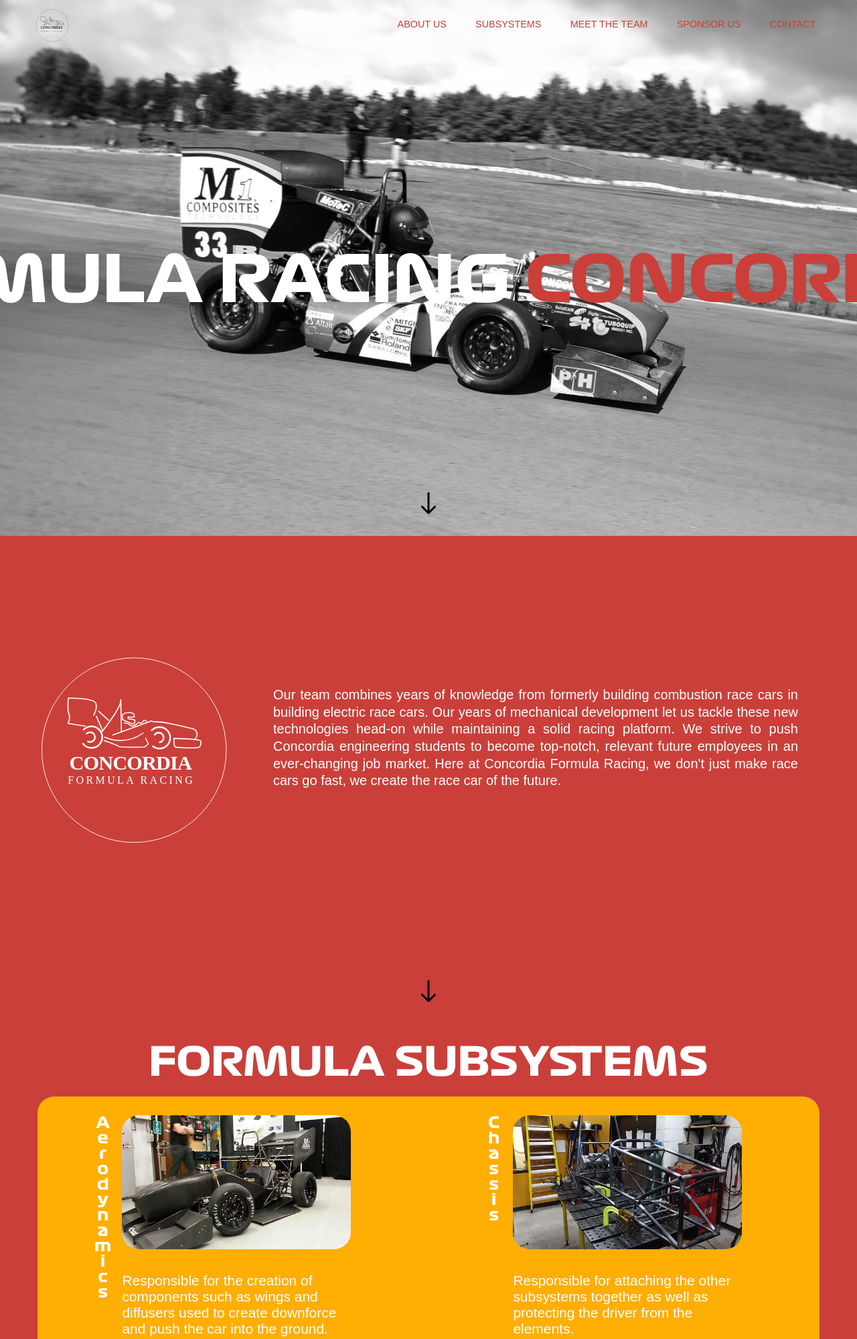
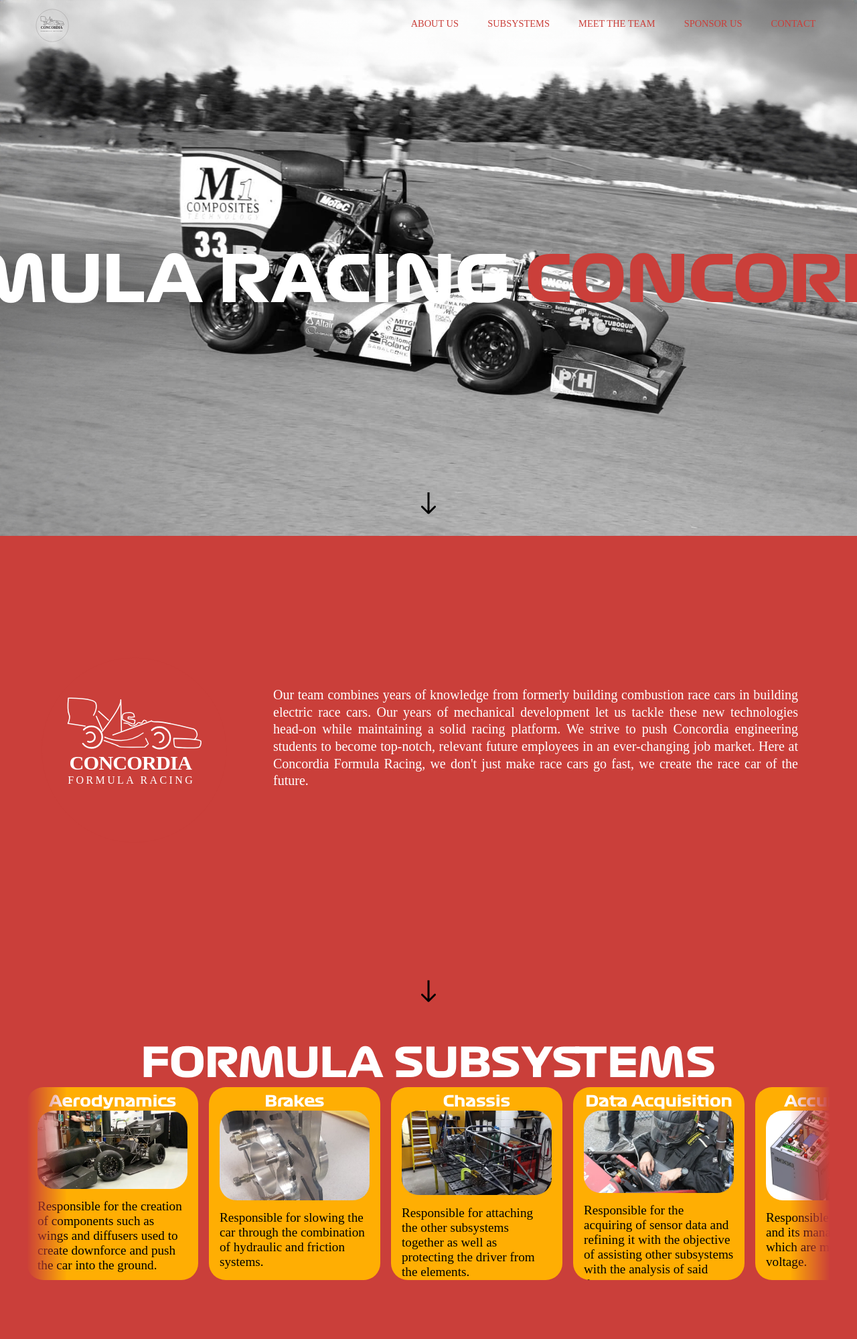
Before and after one commit to concordia-fsae/formula_website, a PHP site: page / in a window 1280 px wide. Shown: the top 1999 px of the page at 67% size. Run offline with PHP 8.4, Linux system fonts and the light colour scheme; some libraries are stand-ins or nearby versions.

Commit message:
updated home page

```diff
--- a/index.html
+++ b/index.html
@@ -67,7 +67,8 @@
             <div class="title subsystem">FORMULA SUBSYSTEMS</div>
             <div class="sub_section hidden">
                 <div class="cardSec one">
-                    <div class="sub-cardSec one">
+                    <label>
+                        <input type="checkbox" id="toCheck" class="hover">
                         <div class="card aero">
                             <p class="title forCards">Aerodynamics</p>
                             <div class="frame">
@@ -75,7 +76,9 @@
                                 <p class="text">Responsible for the creation of components such as wings and diffusers used to create downforce and push the car into the ground.</p>
                             </div>
                         </div>
-
+                    </label>
+                    <label>
+                        <input type="checkbox" id="toCheck" class="hover">
                         <div class="card brakes">
 
                             <p class="title forCards">Brakes</p>
@@ -84,9 +87,9 @@
                                 <p class="text toolong">Responsible for slowing the car through the combination of hydraulic and friction systems.</p>
                             </div>
                         </div>
-                    </div>
-
-                    <div class="sub-cardSec two">
+                    </label>
+                    <label>
+                        <input type="checkbox" id="toCheck" class="hover">
                         <div class="card chassis">
                             <p class="title forCards">Chassis</p>
                             <div class="frame">
@@ -94,7 +97,9 @@
                                 <p class="text">Responsible for attaching the other subsystems together as well as protecting the driver from the elements.</p>
                             </div>
                         </div>
-
+                    </label>
+                    <label>
+                        <input type="checkbox" id="toCheck" class="hover">
                         <div class="card data">
                             <p class="title forCards">Data Acquisition</p>
                             <div class="frame">
@@ -102,11 +107,76 @@
                                 <p class="text">Responsible for the acquiring of sensor data and refining it with the objective of assisting other subsystems with the analysis of said data.</p>
                             </div>
                         </div>
+                    </label>
+                    <label>
+                        <input type="checkbox" id="toCheck" class="hover">
+                        <div class="card accumulator">
+                            <p class="title forCards">Accumulator</p>
+                            <div class="frame">
+                                <img class="card-photo" src="assets/subsystems/accumulator.jpg" alt="dfasd">
+                                <p class="text">Responsible for the battery and its management systems which are mostly high voltage.</p>
                             </div>
+                        </div>
+                    </label>
+                    <!--  -->
+                    <label>
+                        <input type="checkbox" id="toCheck" class="hover">
+                        <div class="card aero">
+                            <p class="title forCards">Aerodynamics</p>
+                            <div class="frame">
+                                <img class="card-photo" src="assets/subsystems/aero-photo.jpg" alt="dfasd">
+                                <p class="text">Responsible for the creation of components such as wings and diffusers used to create downforce and push the car into the ground.</p>
+                            </div>
+                        </div>
+                    </label>
+
+                    <label>
+                        <input type="checkbox" id="toCheck" class="hover">
+                        <div class="card brakes">
+
+                            <p class="title forCards">Brakes</p>
+                            <div class="frame">
+                                <img class="card-photo" src="assets/subsystems/brakes.jpg" alt="dfasd">
+                                <p class="text toolong">Responsible for slowing the car through the combination of hydraulic and friction systems.</p>
+                            </div>
+                        </div>
+                    </label>
+                    <label>
+                        <input type="checkbox" id="toCheck" class="hover">
+                        <div class="card chassis">
+                            <p class="title forCards">Chassis</p>
+                            <div class="frame">
+                                <img class="card-photo" src="assets/subsystems/chassis.jpg" alt="dfasd">
+                                <p class="text">Responsible for attaching the other subsystems together as well as protecting the driver from the elements.</p>
+                            </div>
+                        </div>
+                    </label>
+                    <label>
+                        <input type="checkbox" id="toCheck" class="hover">
+                        <div class="card data">
+                            <p class="title forCards">Data Acquisition</p>
+                            <div class="frame">
+                                <img class="card-photo" src="assets/subsystems/dataAcquisiton.jpg" alt="dfasd">
+                                <p class="text">Responsible for the acquiring of sensor data and refining it with the objective of assisting other subsystems with the analysis of said data.</p>
+                            </div>
+                        </div>
+                    </label>
+                    <label>
+                        <input type="checkbox" id="toCheck" class="hover">
+                        <div class="card accumulator">
+                            <p class="title forCards">Accumulator</p>
+                            <div class="frame">
+                                <img class="card-photo" src="assets/subsystems/accumulator.jpg" alt="dfasd">
+                                <p class="text">Responsible for the battery and its management systems which are mostly high voltage.</p>
+                            </div>
+                        </div>
+                    </label>
                 </div>
 
                 <div class="cardSec two">
-                    <div class="sub-cardSec one">
+
+                    <label>
+                        <input type="checkbox" id="toCheck">
                         <div class="card steering">
                             <p class="title forCards">Steering</p>
                             <div class="frame">
@@ -114,6 +184,7 @@
                                 <p class="text">Responsible for the steering geometry, closely related to the suspension subsystem.</p>
                             </div>
                         </div>
+                    </label>
 
                     <div class="card suspension">
                         <p class="title forCards">Suspension</p>
@@ -122,9 +193,9 @@
                             <p class="text">Responsible for translating forces from the tires into the rest of the car through the establishment of car specific geometry.</p>
                         </div>
                     </div>
-                    </div>
 
-                    <div class="sub-cardSec two">
+
+
                     <div class="card wheels">
                         <p class="title forCards">Wheels & Tires</p>
                         <div class="frame">
@@ -140,10 +211,65 @@
                             <p class="text">Responsible for the low voltage systems of the car such as safety equipment and sensing equipment.</p>
                         </div>
                     </div>
+
+                    <div class="card powertrain">
+                        <p class="title forCards">Powertrain</p>
+                        <div class="frame">
+                            <img class="card-photo" src="assets/subsystems/powertrain.jpg" alt="dfasd">
+                            <p class="text">Responsible for the motor, motor controller, and gearbox that power the car.</p>
                         </div>
                     </div>
 
-                <div class="cardSec three">
+                    <!--  -->
+
+                    <label>
+                        <input type="checkbox" id="toCheck">
+                        <div class="card steering">
+                            <p class="title forCards">Steering</p>
+                            <div class="frame">
+                                <img class="card-photo" src="assets/subsystems/steering.jpg" alt="dfasd">
+                                <p class="text">Responsible for the steering geometry, closely related to the suspension subsystem.</p>
+                            </div>
+                        </div>
+                    </label>
+
+                    <div class="card suspension">
+                        <p class="title forCards">Suspension</p>
+                        <div class="frame">
+                            <img class="card-photo" src="assets/subsystems/suspension.jpg" alt="dfasd">
+                            <p class="text">Responsible for translating forces from the tires into the rest of the car through the establishment of car specific geometry.</p>
+                        </div>
+                    </div>
+
+
+
+                    <div class="card wheels">
+                        <p class="title forCards">Wheels & Tires</p>
+                        <div class="frame">
+                            <img class="card-photo" src="assets/subsystems/wheelsTires.jpg" alt="dfasd">
+                            <p class="text">Responsible for all cornering and acceleration forces transferring between the road and the car.</p>
+                        </div>
+                    </div>
+
+                    <div class="card electric">
+                        <p class="title forCards">ELV Electrical</p>
+                        <div class="frame">
+                            <img class="card-photo" src="assets/subsystems/electrical.jpg" alt="dfasd">
+                            <p class="text">Responsible for the low voltage systems of the car such as safety equipment and sensing equipment.</p>
+                        </div>
+                    </div>
+
+                    <div class="card powertrain">
+                        <p class="title forCards">Powertrain</p>
+                        <div class="frame">
+                            <img class="card-photo" src="assets/subsystems/powertrain.jpg" alt="dfasd">
+                            <p class="text">Responsible for the motor, motor controller, and gearbox that power the car.</p>
+                        </div>
+                    </div>
+
+                </div>
+
+                <!-- <div class="cardSec three">
                     <div class="card powertrain">
                         <p class="title forCards">Powertrain</p>
                         <div class="frame">
@@ -159,7 +285,7 @@
                             <p class="text">Responsible for the battery and its management systems which are mostly high voltage.</p>
                         </div>
                     </div>
-                </div>
+                </div> -->
 
             </div>
 
--- a/style.css
+++ b/style.css
@@ -16,7 +16,7 @@
         and is linked to the length of the text in index.html */
     }
 }
-@keyframes slide {
+@keyframes slideToLeft {
     from {
         transform: translateX(0);
     }
@@ -24,7 +24,16 @@
         transform: translateX(-100%);
     }
 }
+@keyframes slideToRight {
+    from {
+        transform: translateX(-100%);
+    }
+    to {
+        transform: translateX(00%);
+    }
+}
 
+s
 /*this html element makes scrolling smooth for when a button is pressed */
 html {
     scroll-behavior: smooth;
@@ -33,9 +42,13 @@ html {
 /*general styles*/
 body {
   margin: 0;
-  font-family: Arial, Helvetica, sans-serif;
+  font-family: Futura-Medium, Futura;
   background-color: #CA3F3A;
   overflow-x: hidden;
+}
+.wrapper {
+    /* this is for mobile, because chrome mobile doesnt take into account styling for html/body element (for some reason) */
+    overflow-x: hidden;
 }
 a {
     text-decoration: none;
@@ -175,7 +188,8 @@ svg.Logo {
 /* ------- */
 /* THESE ATTRIBUTES CHANGE ALL LOGO PARTS TO THE COLOR WHITE*/
 svg.Logo circle {
-    stroke: white;
+    /* this hides the the circle */
+    stroke: #CA3F3A;
 }
 svg.Logo path {
     stroke: white;
@@ -246,9 +260,10 @@ section.subsystems {
 }
 
 .title.subsystem {
+    /* display: none; */
     margin-top: .5em;
-    display: none;
     font-size: 3.8rem;
+    text-align: center;
 }
 .title {
     color: white;
@@ -263,14 +278,14 @@ section.subsystems {
     flex-direction: column;
 }
 .card-photo {
-    background-size: contain;
+    object-fit: cover;
     height: 10.5rem;
     width: auto;
     border-radius: 25px;
     margin-top: -1em;
 }
 .text {
-    color: white;
+    color: black;
     text-align: left;
     font-size: 1.31rem;
     margin-top: 35px;
@@ -291,21 +306,20 @@ section.subsystems {
     align-items: center;
 
     /* hides any overflow of sponsors outside the sponsor box section */
-    overflow-x: hidden;
+    overflow: hidden;
 }
 .secTitle {
     font-size: 2.5rem;
     color: white;
     font-family: Formula1-Bold;
+    margin-top: 0.3em;
 }
 .viewMore {
     text-align: center;
     height: 3vh;
-    width: 100%;
 }
 .sponsorSlide {
     display: flex;
-
 }
 
 .theSponsors {
@@ -318,7 +332,7 @@ section.subsystems {
     display: flex;
     height: 15em;
     left: 0;
-    animation: slide 15s linear infinite;
+    animation: slideToLeft 15s linear infinite;
     gap: 3em;
 }
 
@@ -333,7 +347,7 @@ section.subsystems {
 }
 .teamSlide {
     display: flex;
-    animation: slide 20s linear infinite;
+    animation: slideToLeft 20s linear infinite;
 }
 /* idea: stop the animation when mouse is hovered over the profiles */
 .TheTeam:hover .teamSlide {
@@ -591,20 +605,118 @@ svg.social {
 }
 
 
+label input {
+    display: none;
+}
+
+.sub_section{
+    mask: linear-gradient(90deg, transparent, white 5%, white 95%, transparent);
+}
+
+@keyframes bg-shift {
+    from {background-color: red;}
+    to {background-color: blue;}
+}
+
 /*formating for the pages for desktop*/
 @media only screen and (min-width: 900px) {
+    .cardSec{
+        width: max-content;
+    }
+    .cardSec.one {
+        animation: slideToLeft linear;
+        animation-timeline: scroll(root);
+        flex-wrap: nowrap;
+        align-items: flex-start;
+    }
+    .cardSec.two {
+        animation: slideToRight linear;
+        animation-timeline: scroll(root);
+        animation-range: entry;
+        flex-wrap: nowrap;
+    }
+    label {
+        display: inline-block;
 
-    /*SUBSYSTEMS REDESIGN FOR DESKTOP*/
-    section.subsystems {
+    }
+
+    .card:hover {
+        outline: solid white 2px;
+        outline-offset: -2px;
+        transition: .1s;
+    }
+
+    label input:checked ~ div.card {
+        height: 19em;
+        z-index: 3;
+
+        width: 17em;
+        outline: solid white 2px;
+        outline-offset: -2px;
+    }
+    label input:checked ~ div.card
+
+
+
+
+
+
+    /* SUBSYSTEMS REDESIGN FOR DESKTOP */
+
+    .title.subsystem {
+        display: unset;
+        font-size: 3.7rem;
+        align-self: center;
+    }
+
+    .sub_section {
+        flex-direction: column;
+        gap: 2em;
+    }
+
+
+    .cardSec {
+        gap: 1em;
+    }
+    /* .cardSec.one {
+        transform: translateX(50%);
+    }
+    .cardSec.two {
+        transform: translateX(50%);
+    } */
+
+    .card {
+        justify-content: unset;
+        margin: 0;
+        height: 16em;
+        width: 14em;
+        padding: 1em;
+        transition: all 1s;
+        overflow: hidden;
+    }
+
+    .card p.title {
+        text-align: center;
+        margin: -0.4em 0 0 0 ;
+        font-size: 23px;
+    }
+
+    .card div.frame {
+        margin: 0;
+    }
+    .frame p.text {
+        margin-top: .8em;
+        font-size: 1.2em;
+    }
+
+    .card-photo {
+        margin: 0;
+    }
+    /* section.subsystems {
         height: fit-content;
         justify-content: space-even;
         margin-right: 1em;
         margin-left: 1em;
-    }
-    .title.subsystem {
-        display: unset;
-        font-size: 3.7rem;
-        align-self: center;
     }
     .sub_section {
         margin-top: 1em;
@@ -612,16 +724,16 @@ svg.social {
         background: #FFAE03;
         border-radius: 25px;
 
-        /* this sets the scroll snapping for the cards */
+
         scroll-snap-type: x mandatory;
-    }
-    .cardSec {
+    } */
+    /* .cardSec {
         min-width: 100%;
         justify-content: space-around;
-        margin-top: 1em;
+        margin-top: 1em; */
 
         /* this sets the snapping to the center of each page of 4 cards */
-        scroll-snap-align: center;
+        /* scroll-snap-align: center;
     }
     .card {
         flex-direction: unset;
@@ -635,9 +747,9 @@ svg.social {
     img.card-photo {
         height: 12.5rem;
         width: 100%;
-    }
+    } */
 
-    .sub-cardSec {
+    /* .sub-cardSec {
         display: unset;
         width: 27em;
     }
@@ -648,9 +760,9 @@ svg.social {
         max-width: 20px;
         font-size: 1.45rem;
     }
-
+     */
     /* intro section changes for desktop */
-    section.intro.introFrame {
+    /* section.intro.introFrame {
         flex-direction: row;
         align-items: center;
     }
@@ -659,7 +771,7 @@ svg.social {
     }
     p.subhead {
         font-size: 1.25rem;
-    }
+    } */
 }
 
 
```
Also changed, not shown: java.js (+21 -0 lines), sponsors.css (+6 -4 lines), 1 other file. Lines whose indentation alone changed are shown as unchanged.
